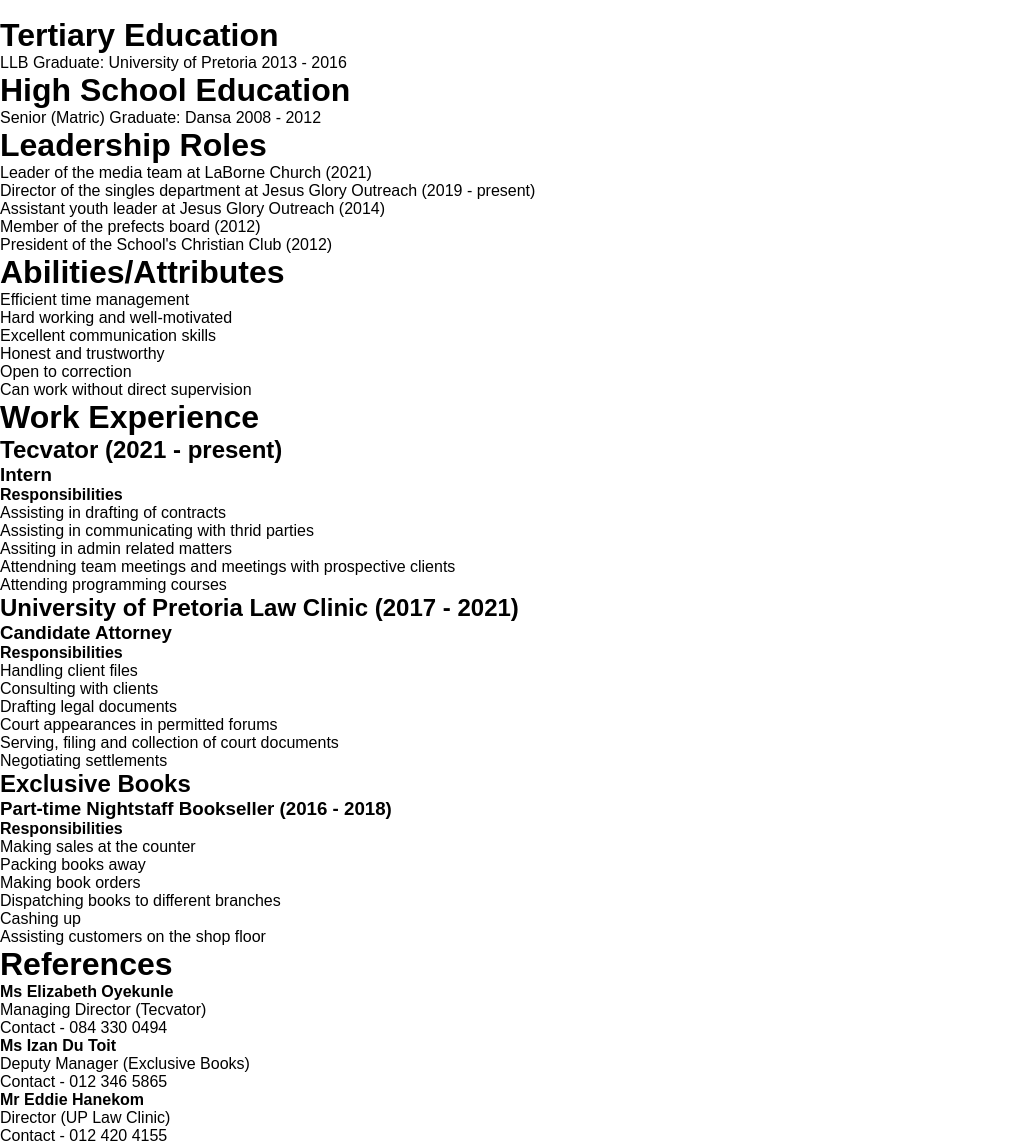
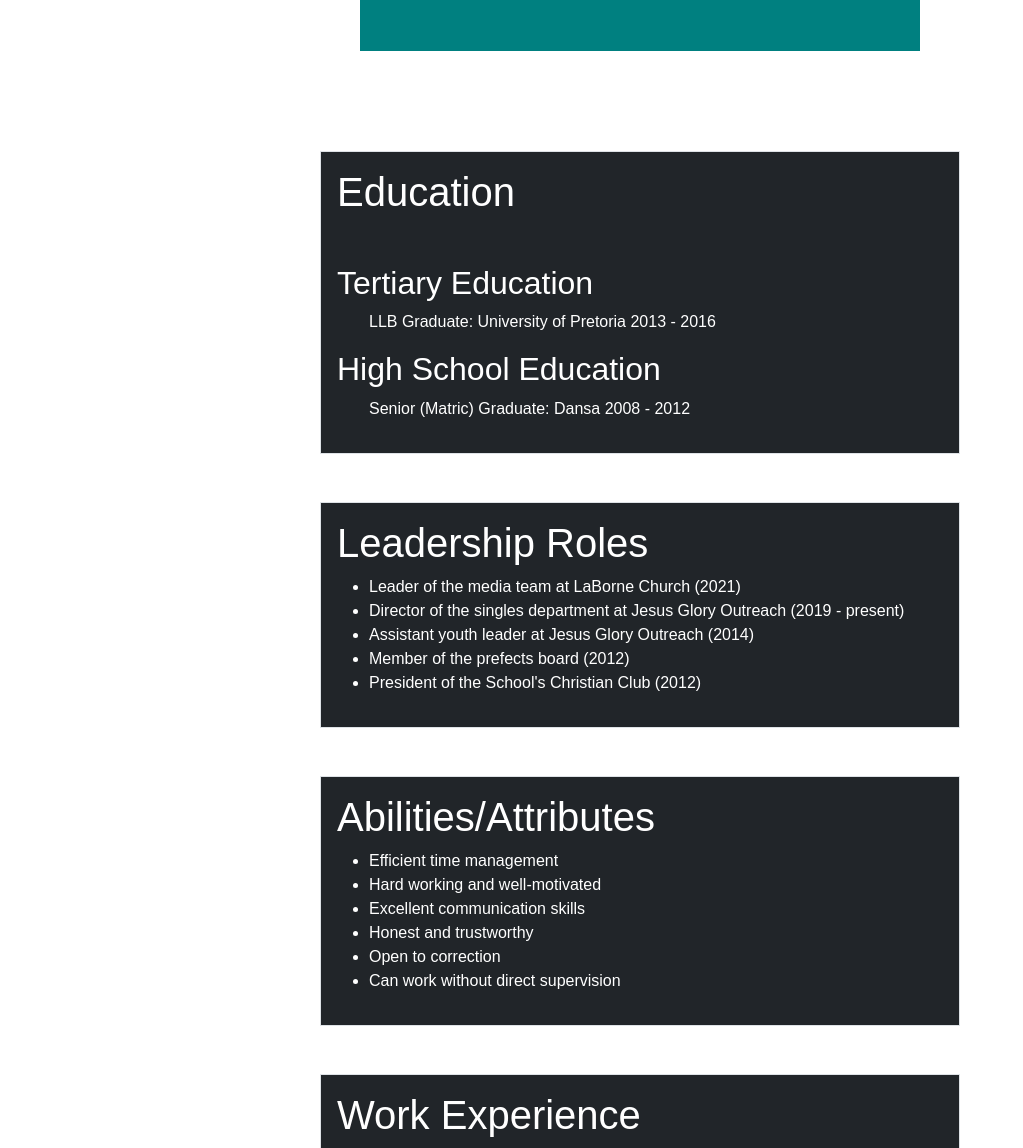
Before and after one commit to TheSolution95/my_cv, a plain HTML site: page index.html in a window 1280 px wide. Shown: the part 980-2128 px from the top of the page, without its empty margins (0-1023 px from the left). Drawn offline with nearby package versions, Linux system fonts and the light colour scheme.

Commit message:
initial styling with bootstrap

```diff
--- a/index.html
+++ b/index.html
@@ -8,10 +8,15 @@
 
     <link rel="stylesheet" href="style.css">
 
+    <!-- Bootstrap CSS only no JS-->
+    <link href="https://cdn.jsdelivr.net/npm/bootstrap@5.2.0/dist/css/bootstrap.min.css" rel="stylesheet" integrity="sha384-gH2yIJqKdNHPEq0n4Mqa/HGKIhSkIHeL5AyhkYV8i59U5AR6csBvApHHNl/vI1Bx" crossorigin="anonymous">
+
 </head>
 
 
 <body>
+    <!--Normal CSS-->
+
     <div id="introSection">
         <img src="Images/profilePicture.jpg" class="profilePicture">
         <h1>Hellen Lufungula Walters</h1>
@@ -23,28 +28,34 @@
             <h2>Who Am I?</h2>
             <p>Hello there, I am Hellen Lufungula Walters. I am a lawyer who enjoys the process of creating and have over the past year stepped into the IT world. I easily pick up on new skills and am always ready to learn something new.</p>
         </div>
-
+        <br/>
         <div>
             <h2>Personal Details</h2>
             <p>Age : 27 <br/> Email : hellen49@yahoo.com <br/>Phone : (+27) 081 466 2394 <br/> Address : 75 Verdi Boulevard, Sonstraal Heights, Cape Town, South Africa</p>
         </div>
     </div>
 
-    <div>
-        <h1>Tertiary Education</h1>
+
+    <!--Bootstrap Edits lets gooo!-->
+
+
+    <div class="container border w-50 text-bg-dark p-3">
+
+        <h1 class="mb-5 ">Education</h1>
+
+        <h2>Tertiary Education</h2>
         <ul>
             LLB Graduate: University of Pretoria 2013 - 2016
         </ul>
-    </div>
 
-    <div>
-        <h1>High School Education</h1>
+        <h2>High School Education</h2>
         <ul>
             Senior (Matric) Graduate: Dansa 2008 - 2012
         </ul>
     </div>
 
-    <div>
+    <div class="container border mt-5 w-50 text-bg-dark p-3">
+
         <h1>Leadership Roles</h1>
         <ul>
             <li>Leader of the media team at LaBorne Church (2021)</li>
@@ -55,7 +66,8 @@
         </ul>
     </div>
 
-    <div>
+    <div class="container border mt-5 w-50 text-bg-dark p-3">
+
         <h1>Abilities/Attributes</h1>
         <ul>
             <li>Efficient time management</li>
@@ -67,21 +79,25 @@
         </ul>
     </div>
 
-    <div>
+    <div class="container border mt-5 w-50 text-bg-dark p-3">
         <h1>Work Experience</h1>
+
+
+        <div class="container mt-5 ">
             <h2>Tecvator (2021 - present)</h2>
             <h3>Intern</h3>
             <h4>Responsibilities</h4>
             <ul>
-            <li>Assisting in drafting of contracts</li>
-            <li>Assisting in communicating with thrid parties</li>
-            <li>Assiting in admin related matters</li>
+                <li>Assisting in drafting and managing of contracts</li>
+                <li>Assisting in liaising with thrid parties</li>
+                <li>Assisting in admin related matters</li>
                 <li>Attendning team meetings and meetings with prospective clients</li>
                 <li>Attending programming courses</li>
             </ul>
         </div>
 
-    <div>
+        <div class="container mt-5">
+
             <h2>University of Pretoria Law Clinic (2017 - 2021)</h2>
             <h3>Candidate Attorney</h3>
             <h4>Responsibilities</h4>
@@ -95,21 +111,24 @@
             </ul>
         </div>
 
-    <div>
+        <div class="container mt-5 ">
+
             <h2>Exclusive Books</h2>
             <h3>Part-time Nightstaff Bookseller (2016 - 2018)</h3>
             <h4>Responsibilities</h4>
             <ul>
                 <li>Making sales at the counter</li>
+                <li>Assisting customers on the shop floor</li>
                 <li>Packing books away</li>
                 <li>Making book orders</li>
                 <li>Dispatching books to different branches</li>
                 <li>Cashing up</li>
-            <li>Assisting customers on the shop floor</li>
 
             </ul>
         </div>
+    </div>
 
+    <div class="container border mt-5 w-50 text-bg-dark p-3">
         <div>
             <h1>References</h1>
             <h4>Ms Elizabeth Oyekunle</h4>
@@ -131,6 +150,10 @@
                 <li>Director (UP Law Clinic)</li>
                 <li>Contact - 012 420 4155</li>
         </div>
+    </div>
+
+
+
 </body>
 
 </html>
--- a/style.css
+++ b/style.css
@@ -14,18 +14,16 @@
 }
 
 #introSection {
-    margin: 100px 300px;
+    margin: 100px 360px;
     text-align: center;
     color: aliceblue;
     padding: 50px;
-    border: 2px;
-    border-width: 50px;
     background-color: black;
 }
 
 #aboutSection {
-    margin: 50px 300px;
+    margin: 100px 360px;
     color: aliceblue;
-    padding: 100px;
+    padding: 50px;
     background-color: teal;
 }
```
Lines whose indentation alone changed are shown as unchanged.
